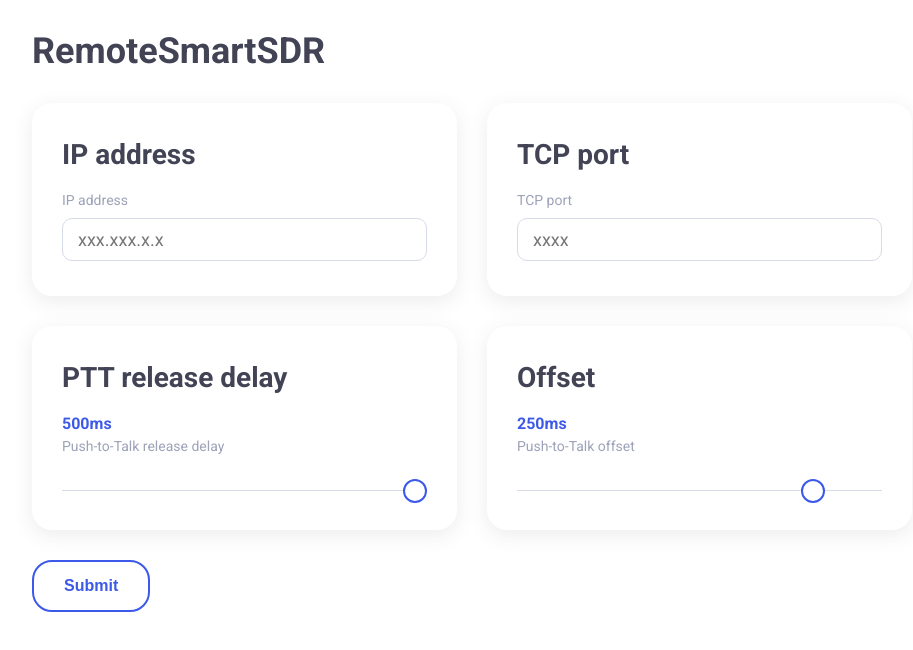
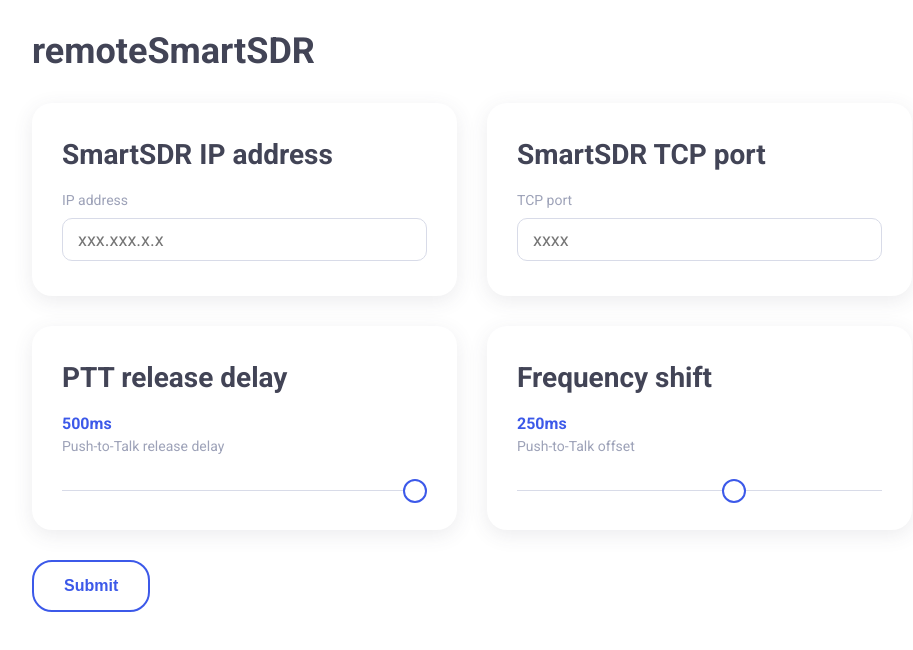
Before and after one commit to on3ure/remoteSmartSDR, a Next.js app in the folder web/: page / in a window 1280 px wide. Shown: the top 650 px of the page, without its empty margins (168-1081 px from the left). Built offline with nearby package versions, Linux system fonts and the light colour scheme; no server answers; the database is empty.

Commit message:
Small name changes & Freq slider increments

```diff
--- a/web/pages/index.js
+++ b/web/pages/index.js
@@ -6,7 +6,7 @@ const Home = () => {
   return (
     <div>
       <Head>
-        <title>RemoteSmartSDR</title>
+        <title>remoteSmartSDR</title>
         <link rel="icon" href="/favicon.png" />
         <link rel="stylesheet" href="https://fonts.googleapis.com/css2?family=Roboto:wght@400;700&display=swap" />
       </Head>
--- a/web/src/components/form/Form.tsx
+++ b/web/src/components/form/Form.tsx
@@ -78,7 +78,7 @@ export const Form = () => {
        {({ handleSubmit, isSubmitting, status }) => (
         <div className="form">
           <div className="form__grid">
-            <Card title="IP address">
+            <Card title="SmartSDR IP address">
               <InputField
                 id="smartSDRip"
                 name="smartSDRip"
@@ -87,7 +87,7 @@ export const Form = () => {
                 maxLength={15}
               />
             </Card>
-            <Card title="TCP port">
+            <Card title="SmartSDR TCP port">
               <InputField
                 id="smartSDRport"
                 name="smartSDRport"
@@ -106,7 +106,7 @@ export const Form = () => {
                 actualValues={PTTReleaseDelay.actualValues}
               />
             </Card>
-            <Card title="Offset">
+            <Card title="Frequency shift">
               <Slider
                 id="offset"
                 name="offset"
--- a/web/src/constants/KeybowValues.ts
+++ b/web/src/constants/KeybowValues.ts
@@ -4,8 +4,8 @@ const PTTReleaseDelay: { values: number[], actualValues: string[] } = {
 };
 
 const offset: { values: number[], actualValues: string[] } = {
-  values: [1, 5, 10, 15, 20, 25, 50, 100, 150, 200, 250, 500, 1000],
-  actualValues: ['1', '5', '10', '15', '20', '25', '50', '100', '150', '200', '250', '500', '1000'],
+  values: [100, 150, 200, 250, 500, 1000],
+  actualValues: ['100', '150', '200', '250', '500', '1000'],
 };
 
 export { PTTReleaseDelay, offset };
--- a/web/src/pages/Main.tsx
+++ b/web/src/pages/Main.tsx
@@ -5,7 +5,7 @@ import { Form } from 'components/form/Form';
 export const Main = () => (
   <div className="main">
     <h1>
-      RemoteSmartSDR
+      remoteSmartSDR
     </h1>
 
     <Form />
```
